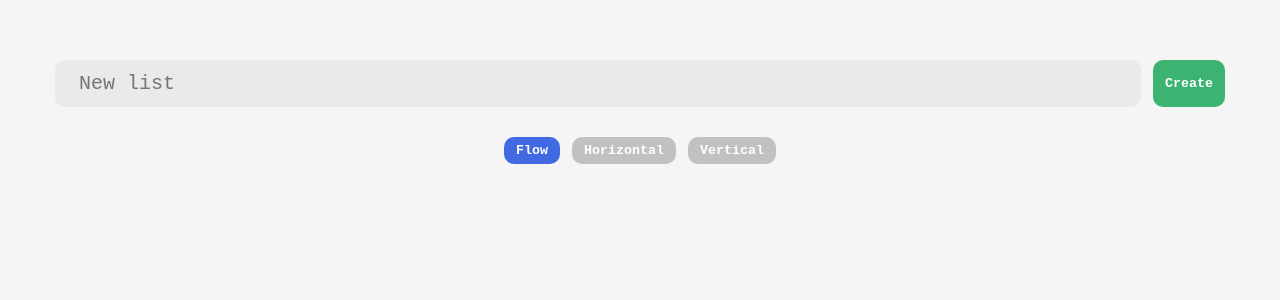
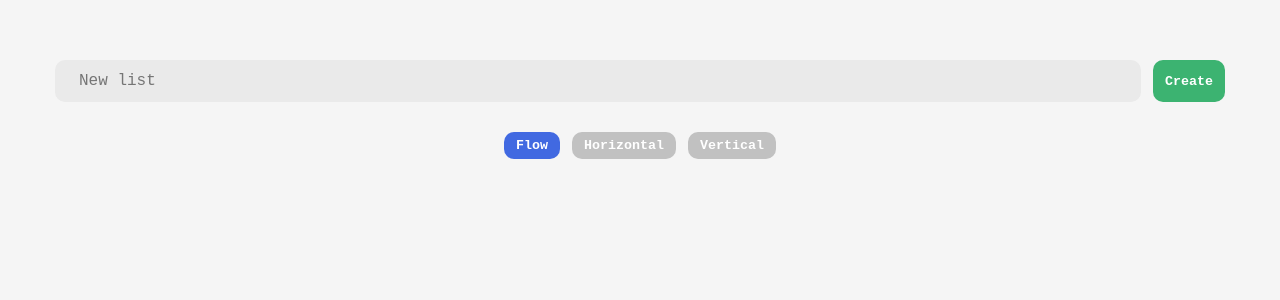
Before and after one commit to stephenmatheis/nextjs-starter, a Next.js app: page / in a window 1280 px wide. Shown: the top 300 px of the page. Built offline with nearby package versions, Linux system fonts and the light colour scheme.

Commit message:
feat: reduce font size

```diff
--- a/app/components/list/list.module.scss
+++ b/app/components/list/list.module.scss
@@ -91,7 +91,7 @@
                 .checkbox {
                     position: absolute;
                     left: 0;
-                    top: 11.5px;
+                    top: 9.5px;
                     display: flex;
                     justify-content: center;
                     align-items: center;
--- a/app/globals.scss
+++ b/app/globals.scss
@@ -2,7 +2,7 @@
     --background: whitesmoke;
     --foreground: #171717;
 
-    font-size: 20px;
+    font-size: 16px;
 }
 
 @media (prefers-color-scheme: dark) {
```
